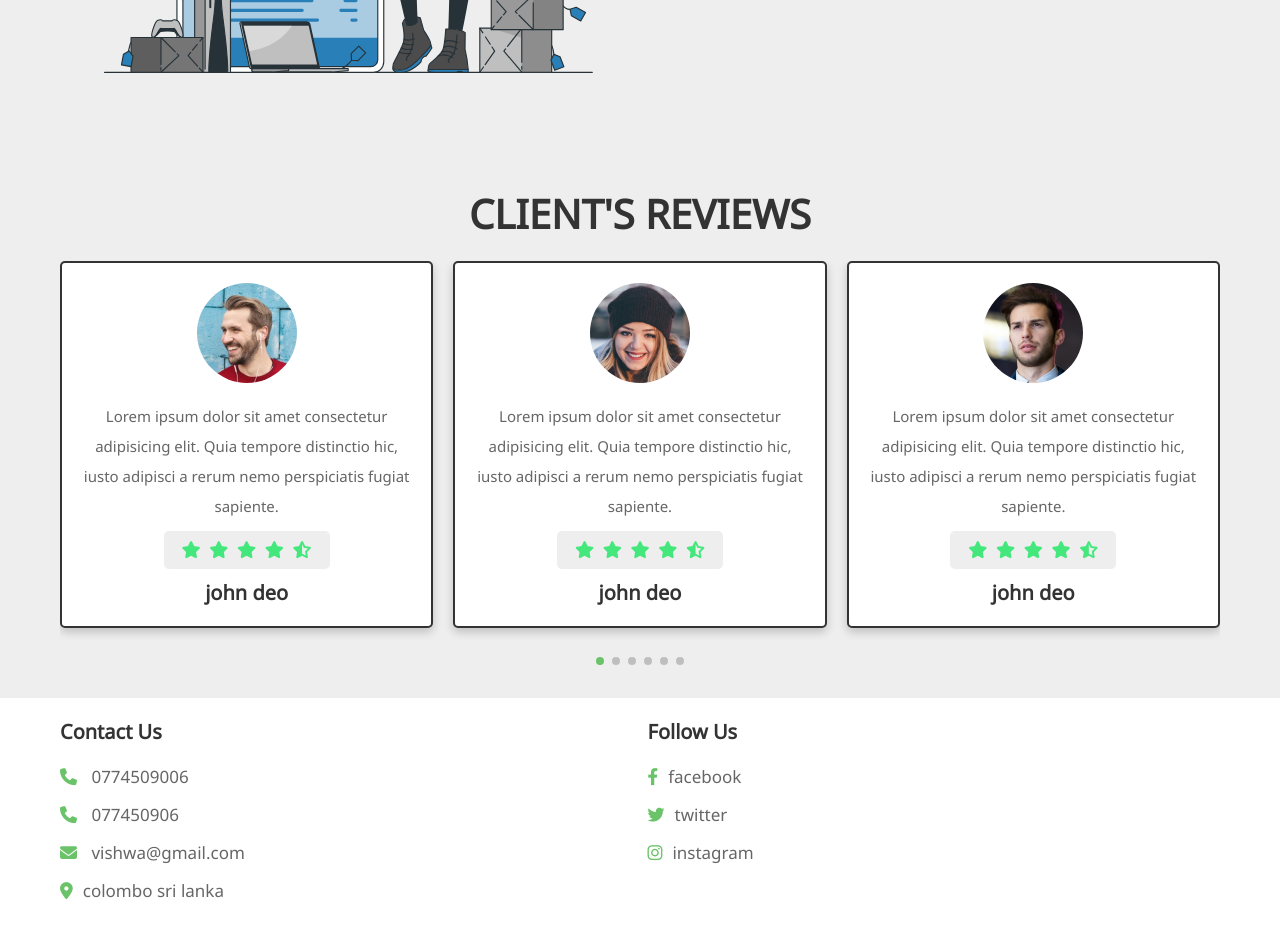
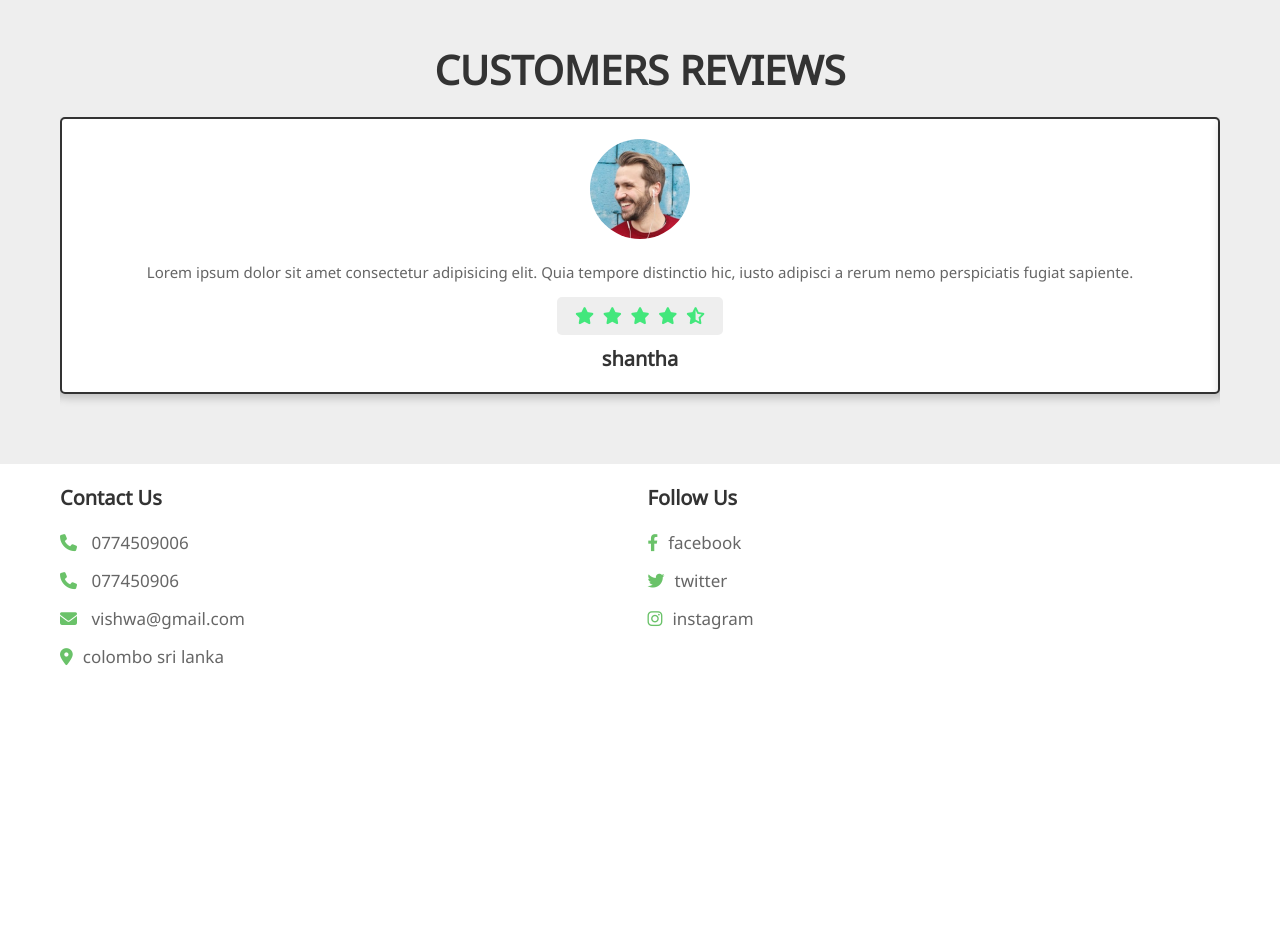
Before and after one commit to shav74/petwet, a PHP site: page /about.php in a window 1280 px wide. Shown: the part 543-1480 px from the top of the page. After the commit the page ends 1208 px from the top, so only its background shows below. Run offline with PHP 8.4, Linux system fonts and the light colour scheme; data that the repository does not hold is empty; some libraries are stand-ins or nearby versions.

Commit message:
Update about.php

```diff
--- a/ecommerce website/about.php
+++ b/ecommerce website/about.php
@@ -38,7 +38,7 @@ if(isset($_SESSION['user_id'])){
    <div class="row">
 
       <div class="image">
-         <img src="images/about-img.svg" alt="">
+         <img src="images/5thone.jpeg" alt="">
       </div>
 
       <div class="content">
@@ -53,7 +53,7 @@ if(isset($_SESSION['user_id'])){
 
 <section class="reviews">
 
-   <h1 class="heading">client's reviews</h1>
+   <h1 class="heading">Customers Reviews</h1>
 
    <div class="swiper reviews-slider">
 
@@ -69,7 +69,7 @@ if(isset($_SESSION['user_id'])){
             <i class="fas fa-star"></i>
             <i class="fas fa-star-half-alt"></i>
          </div>
-         <h3>john deo</h3>
+         <h3>shantha</h3>
       </div>
 
       <div class="swiper-slide slide">
@@ -82,7 +82,7 @@ if(isset($_SESSION['user_id'])){
             <i class="fas fa-star"></i>
             <i class="fas fa-star-half-alt"></i>
          </div>
-         <h3>john deo</h3>
+         <h3>janaka</h3>
       </div>
 
       <div class="swiper-slide slide">
@@ -95,7 +95,7 @@ if(isset($_SESSION['user_id'])){
             <i class="fas fa-star"></i>
             <i class="fas fa-star-half-alt"></i>
          </div>
-         <h3>john deo</h3>
+         <h3>samantha</h3>
       </div>
 
       <div class="swiper-slide slide">
@@ -108,7 +108,7 @@ if(isset($_SESSION['user_id'])){
             <i class="fas fa-star"></i>
             <i class="fas fa-star-half-alt"></i>
          </div>
-         <h3>john deo</h3>
+         <h3>udara</h3>
       </div>
 
       <div class="swiper-slide slide">
@@ -121,7 +121,7 @@ if(isset($_SESSION['user_id'])){
             <i class="fas fa-star"></i>
             <i class="fas fa-star-half-alt"></i>
          </div>
-         <h3>john deo</h3>
+         <h3>Rizwi</h3>
       </div>
 
       <div class="swiper-slide slide">
@@ -134,7 +134,7 @@ if(isset($_SESSION['user_id'])){
             <i class="fas fa-star"></i>
             <i class="fas fa-star-half-alt"></i>
          </div>
-         <h3>john deo</h3>
+         <h3>Nuwan</h3>
       </div>
 
    </div>
@@ -161,7 +161,7 @@ if(isset($_SESSION['user_id'])){
 
 <script>
 
-var swiper = new Swiper(".reviews-slider", {
+/*var swiper = new Swiper(".reviews-slider", {
    loop:true,
    spaceBetween: 20,
    pagination: {
@@ -179,7 +179,19 @@ var swiper = new Swiper(".reviews-slider", {
         slidesPerView: 3,
       },
    },
-});
+});*/
+
+var swiper = new Swiper('.reviews-slider', {
+    navigation: {
+      nextEl: '.swiper-pagination',
+      prevEl: '.swiper-pagination',
+    },
+    loop: true,
+    autoplay: {
+      delay: 3000,
+      disableOnInteraction: true,
+  },
+  });
 
 </script>
 
```
